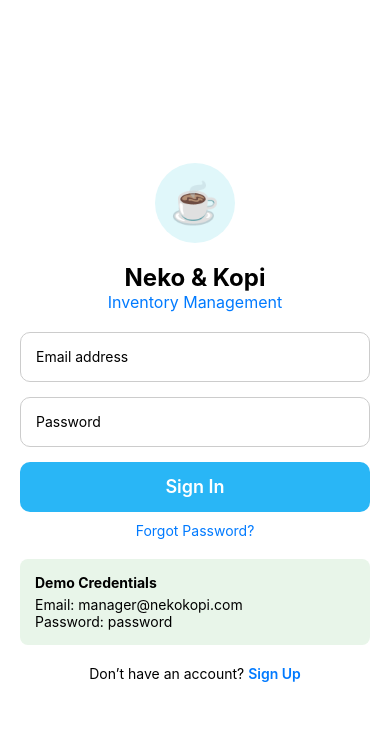
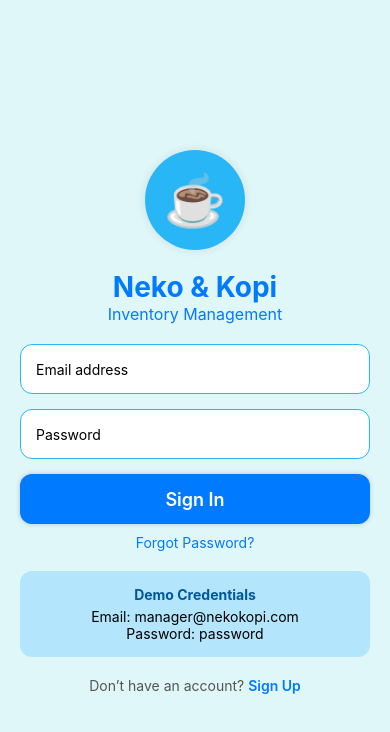
Before and after one commit to GayashiRamanayake/Code4Change, a React Native app: screen /Login in a window 390 px wide. Shown: the top 732 px of the page. Built offline with nearby package versions, Linux system fonts and the light colour scheme.

Commit message:
update login screen

```diff
--- a/frontend/screens/LoginScreen.js
+++ b/frontend/screens/LoginScreen.js
@@ -1,3 +1,137 @@
+// import React, { useState } from "react";
+// import {
+//   View,
+//   Text,
+//   TextInput,
+//   TouchableOpacity,
+//   StyleSheet,
+//   Alert,
+// } from "react-native";
+
+// const LoginScreen = ({ navigation }) => {
+//   const [email, setEmail] = useState("");
+//   const [password, setPassword] = useState("");
+
+//   const handleLogin = () => {
+//     if (email === "manager@nekokopi.com" && password === "password") {
+//       navigation.replace("MainTabs"); // go to dashboard after login
+//     } else {
+//       Alert.alert("Login Failed", "Invalid email or password");
+//     }
+//   };
+
+//   return (
+//     <View style={styles.container}>
+//       {/* Logo */}
+//       <View style={styles.logoContainer}>
+//         <Text style={styles.logo}>☕</Text>
+//       </View>
+
+//       {/* Title */}
+//       <Text style={styles.title}>Neko & Kopi</Text>
+//       <Text style={styles.subtitle}>Inventory Management</Text>
+
+//       {/* Input Fields */}
+//       <TextInput
+//         style={styles.input}
+//         placeholder="Email address"
+//         value={email}
+//         onChangeText={setEmail}
+//         keyboardType="email-address"
+//         autoCapitalize="none"
+//       />
+//       <TextInput
+//         style={styles.input}
+//         placeholder="Password"
+//         value={password}
+//         onChangeText={setPassword}
+//         secureTextEntry
+//       />
+
+//       {/* Button */}
+//       <TouchableOpacity style={styles.button} onPress={handleLogin}>
+//         <Text style={styles.buttonText}>Sign In</Text>
+//       </TouchableOpacity>
+
+//       {/* Forgot Password */}
+//       <Text style={styles.link}>Forgot Password?</Text>
+
+//       {/* Demo Credentials */}
+//       <View style={styles.demoBox}>
+//         <Text style={styles.demoTitle}>Demo Credentials</Text>
+//         <Text>Email: manager@nekokopi.com</Text>
+//         <Text>Password: password</Text>
+//       </View>
+
+//       {/* Sign Up Link */}
+//       <Text style={styles.footerText}>
+//         Don’t have an account?{" "}
+//         <Text
+//           style={styles.linkHighlight}
+//           onPress={() => navigation.navigate("SignUp")}
+//         >
+//           Sign Up
+//         </Text>
+//       </Text>
+//     </View>
+//   );
+// };
+
+// export default LoginScreen;
+
+// const styles = StyleSheet.create({
+//   container: {
+//     flex: 1,
+//     alignItems: "center",
+//     justifyContent: "center",
+//     padding: 20,
+//     backgroundColor: "#fff",
+//   },
+//   logoContainer: {
+//     width: 80,
+//     height: 80,
+//     borderRadius: 40,
+//     backgroundColor: "#E0F7FA",
+//     justifyContent: "center",
+//     alignItems: "center",
+//     marginBottom: 20,
+//   },
+//   logo: { fontSize: 40 },
+//   title: { fontSize: 24, fontWeight: "bold" },
+//   subtitle: { fontSize: 16, color: "#007AFF", marginBottom: 20 },
+//   input: {
+//     width: "100%",
+//     height: 50,
+//     borderWidth: 1,
+//     borderColor: "#ccc",
+//     borderRadius: 10,
+//     paddingHorizontal: 15,
+//     marginBottom: 15,
+//   },
+//   button: {
+//     width: "100%",
+//     height: 50,
+//     backgroundColor: "#29B6F6",
+//     justifyContent: "center",
+//     alignItems: "center",
+//     borderRadius: 10,
+//     marginBottom: 10,
+//   },
+//   buttonText: { color: "#fff", fontSize: 18, fontWeight: "600" },
+//   link: { color: "#007AFF", marginBottom: 20 },
+//   demoBox: {
+//     backgroundColor: "#E8F5E9",
+//     padding: 15,
+//     borderRadius: 8,
+//     width: "100%",
+//     marginBottom: 20,
+//   },
+//   demoTitle: { fontWeight: "bold", marginBottom: 5 },
+//   footerText: { fontSize: 14 },
+//   linkHighlight: { color: "#007AFF", fontWeight: "600" },
+// });
+
+
 import React, { useState } from "react";
 import {
   View,
@@ -48,7 +182,7 @@ const LoginScreen = ({ navigation }) => {
         secureTextEntry
       />
 
-      {/* Button */}
+      {/* Sign In Button */}
       <TouchableOpacity style={styles.button} onPress={handleLogin}>
         <Text style={styles.buttonText}>Sign In</Text>
       </TouchableOpacity>
@@ -85,48 +219,59 @@ const styles = StyleSheet.create({
     alignItems: "center",
     justifyContent: "center",
     padding: 20,
-    backgroundColor: "#fff",
+    backgroundColor: "#E0F7FA", // light blue background
   },
   logoContainer: {
-    width: 80,
-    height: 80,
-    borderRadius: 40,
-    backgroundColor: "#E0F7FA",
+    width: 100,
+    height: 100,
+    borderRadius: 50,
+    backgroundColor: "#29B6F6", // darker blue circle
     justifyContent: "center",
     alignItems: "center",
     marginBottom: 20,
+    shadowColor: "#000",
+    shadowOpacity: 0.1,
+    shadowRadius: 10,
+    elevation: 5,
   },
-  logo: { fontSize: 40 },
-  title: { fontSize: 24, fontWeight: "bold" },
+  logo: { fontSize: 50, color: "#fff" },
+  title: { fontSize: 28, fontWeight: "bold", color: "#007AFF" },
   subtitle: { fontSize: 16, color: "#007AFF", marginBottom: 20 },
   input: {
     width: "100%",
     height: 50,
     borderWidth: 1,
-    borderColor: "#ccc",
-    borderRadius: 10,
+    borderColor: "#29B6F6",
+    borderRadius: 12,
     paddingHorizontal: 15,
     marginBottom: 15,
+    backgroundColor: "#fff",
+    color: "#000",
   },
   button: {
     width: "100%",
     height: 50,
-    backgroundColor: "#29B6F6",
+    backgroundColor: "#007AFF",
     justifyContent: "center",
     alignItems: "center",
-    borderRadius: 10,
+    borderRadius: 12,
     marginBottom: 10,
+    shadowColor: "#000",
+    shadowOpacity: 0.2,
+    shadowRadius: 5,
+    elevation: 3,
   },
   buttonText: { color: "#fff", fontSize: 18, fontWeight: "600" },
-  link: { color: "#007AFF", marginBottom: 20 },
+  link: { color: "#007AFF", marginBottom: 20, fontSize: 14 },
   demoBox: {
-    backgroundColor: "#E8F5E9",
+    backgroundColor: "#B3E5FC",
     padding: 15,
-    borderRadius: 8,
+    borderRadius: 12,
     width: "100%",
     marginBottom: 20,
+    alignItems: "center",
   },
-  demoTitle: { fontWeight: "bold", marginBottom: 5 },
-  footerText: { fontSize: 14 },
+  demoTitle: { fontWeight: "bold", marginBottom: 5, color: "#01579B" },
+  footerText: { fontSize: 14, color: "#555" },
   linkHighlight: { color: "#007AFF", fontWeight: "600" },
 });
```
